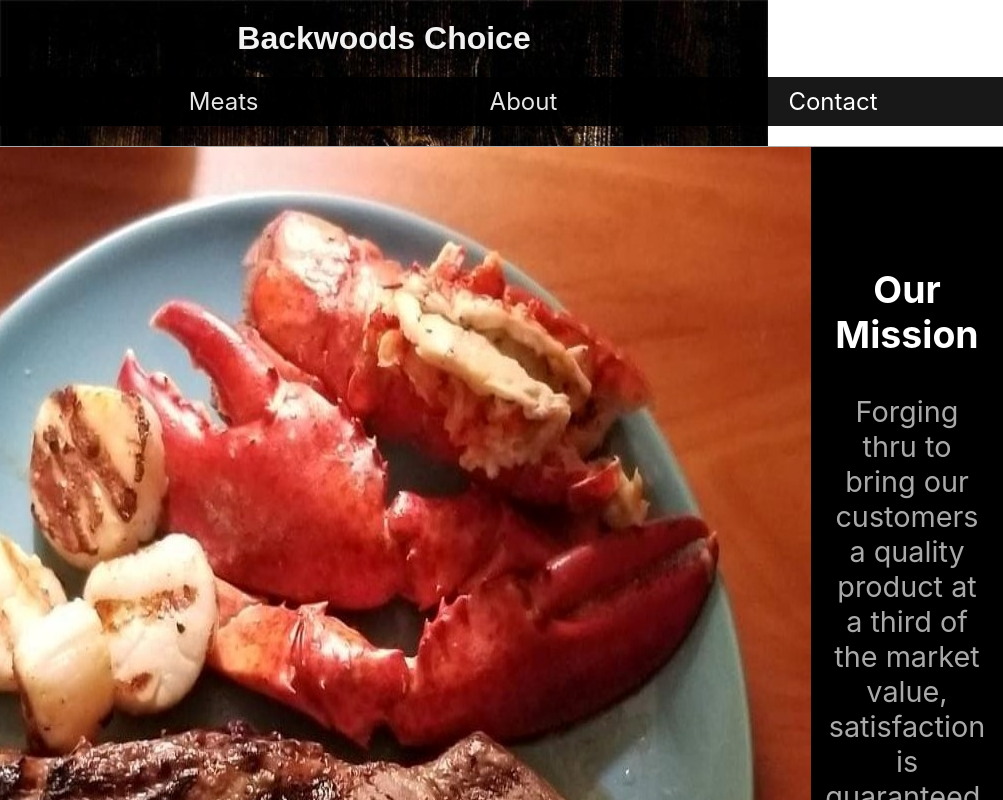
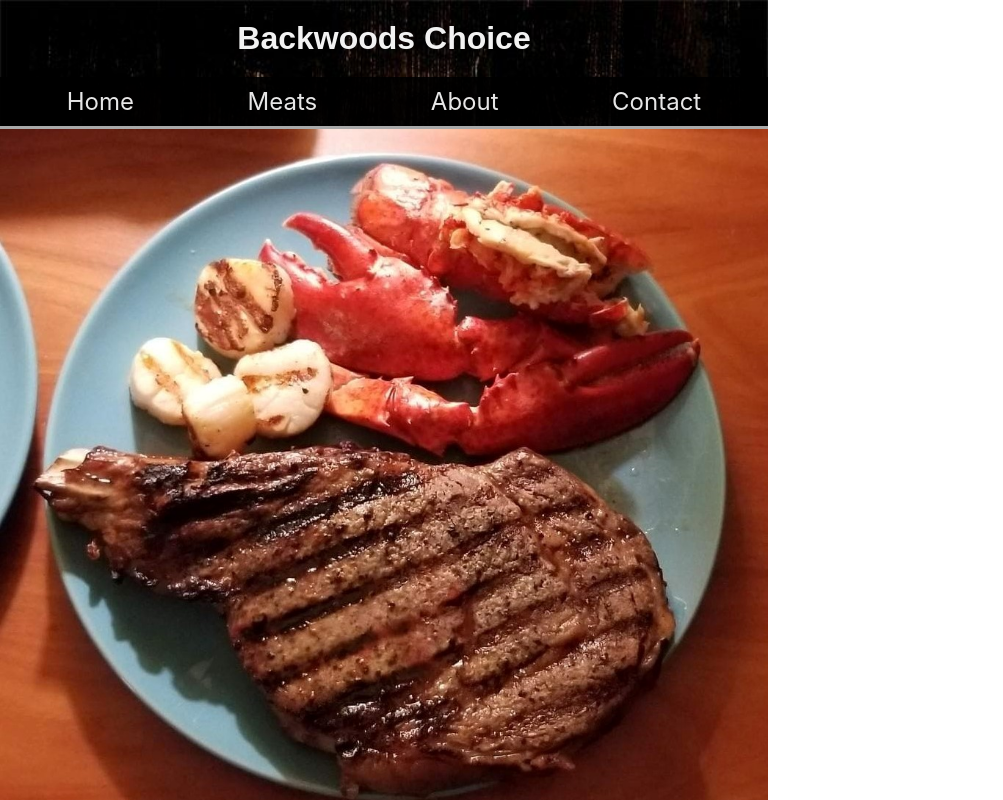
Before and after one commit to dballowe7912/backwoods-choice, a React (Create React App) app: page /about in a window 768 px wide. Shown: the top 800 px of the page, 1003 px wide, since content can reach past the window. Built offline with nearby package versions, Linux system fonts and the light colour scheme; a web font is replaced by a local one.

Commit message:
Finished responsive css

```diff
--- a/src/App.css
+++ b/src/App.css
@@ -11,7 +11,9 @@
   background-size: contain;
 }
 
-@media (min-width: 768px)
+@media (min-width: 320px)
 and (orientation: portrait) {
-
+  .App {
+    background-size: cover;
+  }
 }
--- a/src/MeatCard/MeatCard.css
+++ b/src/MeatCard/MeatCard.css
@@ -6,43 +6,36 @@
     border: 1px solid #F2D585;
     color: black;
     font-size: 3em;
-    transition: 0.3s ease-in-out;
     box-shadow: 5px 5px 6px #000;
+    margin: 15px;
+    background-size: cover;
 }
 
 .steak-card {
-    margin: 15px;
     grid-column: 1;
     grid-row: 1;
     background-image: url('../assets/photos/card-background-steak.jpg');
     background-position: center;
-    background-size: cover;
 }
 
 .chicken-card {
-    margin: 15px;
     grid-column: 2;
     grid-row: 1;
     background-image: url('../assets/photos/card-background-chicken.jpg');
     background-position: center;
-    background-size: cover;
 }
 
 .seafood-card {
-    margin: 15px;
     grid-column: 1;
     grid-row: 2;
     background-image: url('../assets/photos/card-background-seafood.jpg');
     background-repeat: none;
-    background-size: cover;
 }
 
 .pork-card {
-    margin: 15px;
     grid-column: 2;
     grid-row: 2;
     background-image: url('../assets/photos/card-background-pork.jpg');
-    background-size: cover;
     background-position: center;
 }
 
@@ -53,3 +46,11 @@ h3 {
     width: 100%;
     opacity: 0.4;
 }
+
+@media (min-width: 320px)
+and (max-width: 768px)
+and (orientation: portrait) {
+    .card {
+        height: 200px;
+    }
+}
--- a/src/MenuContainer/MenuContainer.css
+++ b/src/MenuContainer/MenuContainer.css
@@ -1,8 +1,13 @@
+.menu-page {
+  width: 100%;
+  height: 100%;
+}
+
 .menu-container {
-    color: white;
-    font-size: 1.5em;
-    padding-top: 20px;
-    height: 90vh;
+  color: white;
+  font-size: 1.5em;
+  padding-top: 20px;
+  height: 100%;
 }
 
 .menu-content {
@@ -13,6 +18,11 @@
   margin: 20px;
   border-radius: 10px;
 }
+
+
+
+
+
 
 .menu-container h3 {
   text-align: center;
@@ -27,15 +37,20 @@
 
 table {
   width: 100%;
-  border-top: 2px solid white;
-  border-left: 2px solid white;
-  border-right: 2px solid white;
   border-radius: 10px 10px 0 0;
   box-shadow: 5px 5px 6px #000;
+  border: 2px solid white;
 }
 
 th.name, th.quantity, th.weight {
   font-weight: 600;
+  border-bottom: 1px solid white;
+}
+
+td {
+  font-size: 1em;
+  line-height: 1.5em;
+  padding: 5px;
 }
 
 .name {
@@ -49,13 +64,12 @@ th.name, th.quantity, th.weight {
 }
 
 .table-footer {
-  width: 100%;
+  display: flex;
+  justify-content: center;
   align-items: center;
-  border-left: 2px solid white;
-  border-right: 2px solid white;
-  border-bottom: 2px solid white;
   border-radius: 0 0 10px 10px;
   box-shadow: 5px 5px 6px #000;
+  border: 2px solid white;
 }
 
 .price {
@@ -70,24 +84,15 @@ th.name, th.quantity, th.weight {
   height: 130px;
 }
 
-td {
-  font-size: 1em;
-  line-height: 1.5em;
-  padding: 5px;
-}
 
-th {
-  font-size: 0.8em;
-  border-bottom: 1px solid white;
-}
+@media (min-width: 320px)
+and (max-width: 768px)
+and (orientation: portrait) {
+  th {
+    font-size: 0.8em;
+  }
 
-table {
-  border-bottom: 1px solid white;
-}
-
-@media (min-width: 768px)
-and (orientation: portrait) {
   td {
-    font-size: 1em;
+    font-size: 0.7em;
   }
 }
--- a/src/MenuContainer/MenuContainer.js
+++ b/src/MenuContainer/MenuContainer.js
@@ -8,7 +8,7 @@ import './MenuContainer.css';
 class MenuContainer extends Component {
     render() {
         return (
-        <div>
+        <div className="menu-page">
             <Header/>
             <Navbar/>
             <div className='menu-container'>
--- a/src/pages/AboutPage/AboutPage.css
+++ b/src/pages/AboutPage/AboutPage.css
@@ -1,10 +1,11 @@
 .about-page {
     height: 100%;
+    width: 100%;
 }
 
 .about-container {
     display: flex;
-    border-top: 1px solid darkgrey;
+    border-top: 3px solid darkgrey;
     background-color: black;
     margin-top: 20px;
 }
@@ -30,6 +31,43 @@
     font-size: 0.9em;
 }
 
-img {
-    /* padding-top: 20px; */
+
+
+@media (min-width: 320px)
+and (max-width: 768px)
+and (orientation: portrait) {
+    .about-container {
+        display: flex;
+        flex-direction: column;
+        justify-content: center;
+        align-items: center;
+        width: auto;
+        margin: 0;
+        padding: 0;
+    }
+
+    .about-img {
+        width: 100%;
+        padding: 0;
+        margin: 0 20px 0 20px;
+    }
+
+    .mission {
+        display: flex;
+        flex-direction: column;
+        justify-content: center;
+        align-items: center;
+        padding: 0;
+        margin-bottom: 2em;
+    }
+
+    .mission h3 {
+        padding-bottom: 0.5em;
+    }
+
+    .mission p {
+        width: 150%;
+        margin: 0;
+        font-size: 0.95rem;
+    }
 }
--- a/src/pages/AboutPage/AboutPage.js
+++ b/src/pages/AboutPage/AboutPage.js
@@ -19,7 +19,7 @@ class AboutPage extends Component {
                     />
                     <div className='mission'>
                         <h3 className='mission-title'>Our Mission</h3>
-                    <p>Forging thru to bring our customers a quality product at a third of the market value, satisfaction is guaranteed.
+                    <p className='about-text'>Forging thru to bring our customers a quality product at a third of the market value, satisfaction is guaranteed.
                         Our steaks are USDA inspected to insure quality, and all of our product is guarenteed for flavor and tenderness,
                         and vacuum sealed to prevent freezer burn.</p>
                     </div>
--- a/src/pages/Meats/Meats.css
+++ b/src/pages/Meats/Meats.css
@@ -1,7 +1,21 @@
+.meat-page-container {
+    width: 100%;
+}
+
 .meats {
     display: grid;
     grid-column: repeat(2, 1fr);
     gap: 10px;
     grid-auto-rows: minmax(100px, auto);
+    width: 100%;
     height: 100vh;
 }
+
+@media (min-width: 320px)
+and (max-width: 768px)
+and (orientation: portrait) {
+    .meats {
+        display: flex;
+        flex-direction: column;
+    }
+}
```
